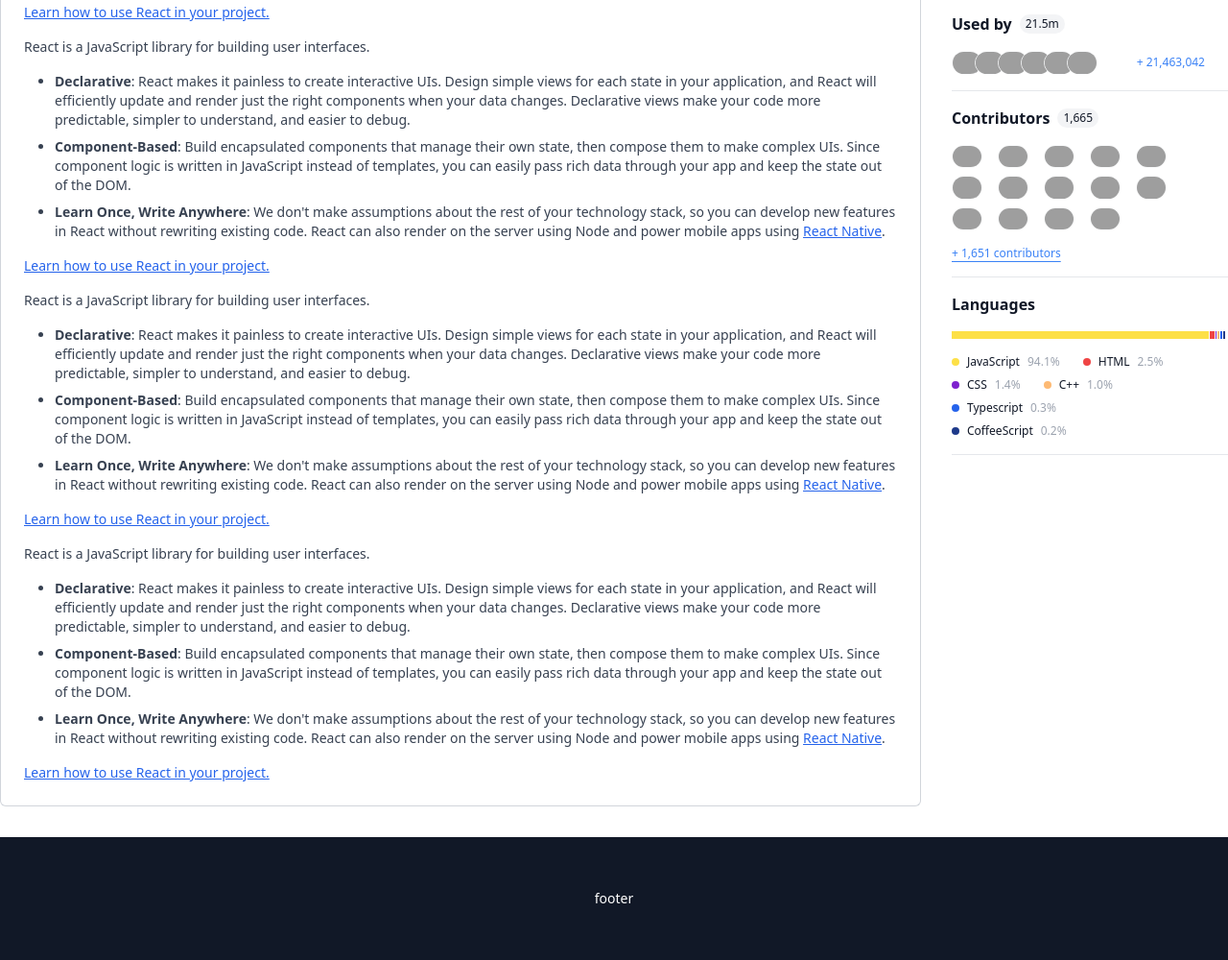
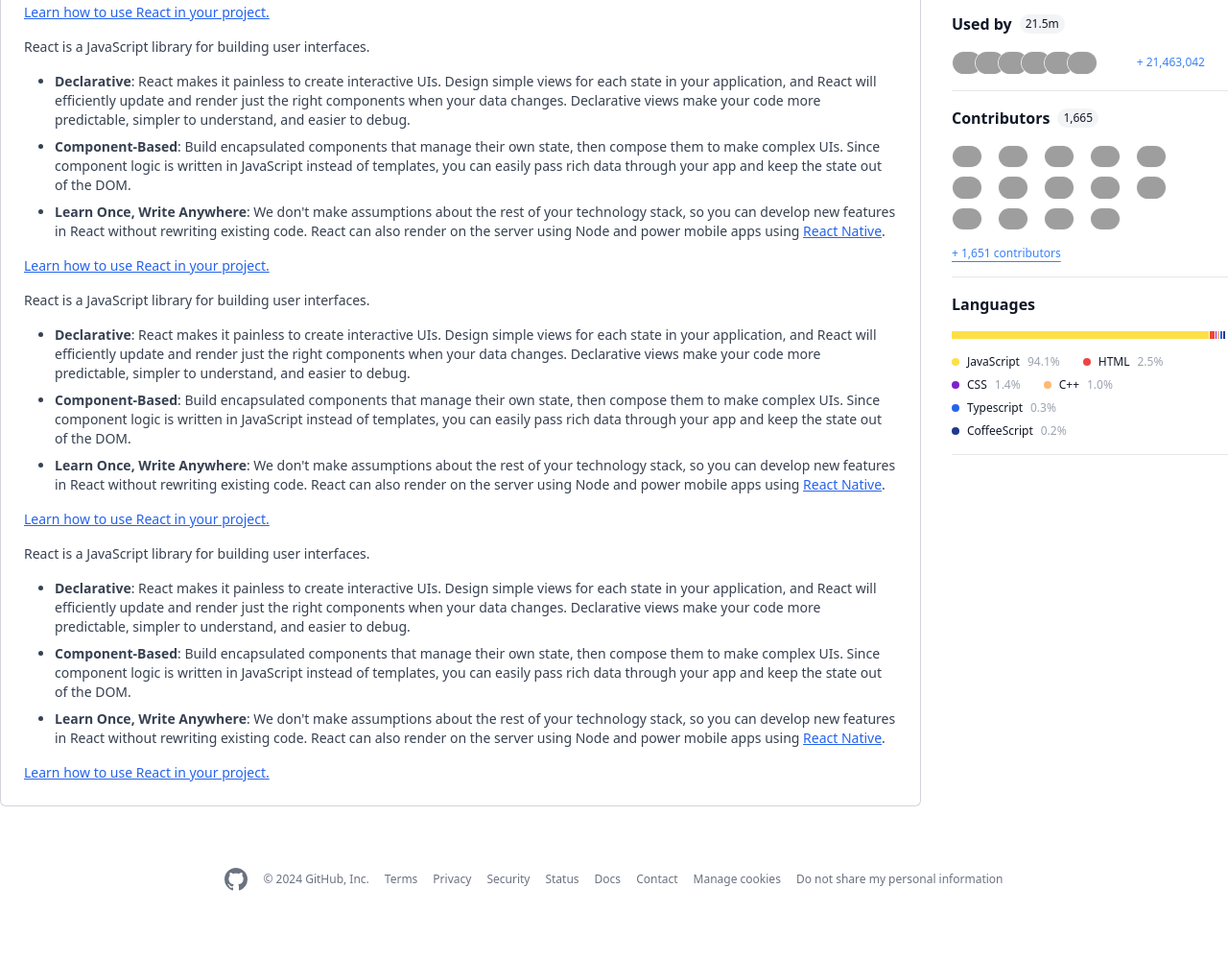
Before and after one commit to Laifang/learn_tailwindcss, a website: page github_clone/src/index.html in a window 1280 px wide. Shown: the part 934-1934 px from the top of the page at 96% size. After the commit the page ends 1894 px from the top, so only its background shows below. Drawn offline with Linux system fonts and the light colour scheme; grey boxes are pictures that could not be loaded.

Commit message:
完成footer 设计

```diff
--- a/github_clone/src/index.html
+++ b/github_clone/src/index.html
@@ -916,7 +916,31 @@
   </div>
   <!-- end of repository-main -->
 
-  <footer class="flex p-4 items-center h-32 bg-gray-900 text-white mt-8 justify-center">footer</footer>
+  <footer class=" text-gray-500 mt-8 py-8 px-4">
+    <ul class="flex items-center justify-center gap-x-4 text-xs container mx-auto">
+      <li>
+        <a href="#">
+          <svg class="w-6 fill-current" aria-hidden="true" viewBox="0 0 16 16" version="1.1" data-view-component="true">
+            <path
+              d="M8 0c4.42 0 8 3.58 8 8a8.013 8.013 0 0 1-5.45 7.59c-.4.08-.55-.17-.55-.38 0-.27.01-1.13.01-2.2 0-.75-.25-1.23-.54-1.48 1.78-.2 3.65-.88 3.65-3.95 0-.88-.31-1.59-.82-2.15.08-.2.36-1.02-.08-2.12 0 0-.67-.22-2.2.82-.64-.18-1.32-.27-2-.27-.68 0-1.36.09-2 .27-1.53-1.03-2.2-.82-2.2-.82-.44 1.1-.16 1.92-.08 2.12-.51.56-.82 1.28-.82 2.15 0 3.06 1.86 3.75 3.64 3.95-.23.2-.44.55-.51 1.07-.46.21-1.61.55-2.33-.66-.15-.24-.6-.83-1.23-.82-.67.01-.27.38.01.53.34.19.73.9.82 1.13.16.45.68 1.31 2.69.94 0 .67.01 1.3.01 1.49 0 .21-.15.45-.55.38A7.995 7.995 0 0 1 0 8c0-4.42 3.58-8 8-8Z">
+            </path>
+          </svg>
+        </a>
+      </li>
+      <li><span>
+          © 2024 GitHub,&nbsp;Inc.
+        </span>
+      </li>
+      <li><a href="#" class="hover:text-blue-500 hover:underline">Terms</a></li>
+      <li><a href="#" class="hover:text-blue-500 hover:underline">Privacy</a></li>
+      <li><a href="#" class="hover:text-blue-500 hover:underline">Security</a></li>
+      <li><a href="#" class="hover:text-blue-500 hover:underline">Status</a></li>
+      <li><a href="#" class="hover:text-blue-500 hover:underline">Docs</a></li>
+      <li><a href="#" class="hover:text-blue-500 hover:underline">Contact</a></li>
+      <li><a href="#" class="hover:text-blue-500 hover:underline">Manage cookies</a></li>
+      <li><a href="#" class="hover:text-blue-500 hover:underline">Do not share my personal information</a></li>
+    </ul>
+  </footer>
   <!-- end of footer -->
 </body>
 
```
Also changed, not shown: github_clone/src/output.css.
